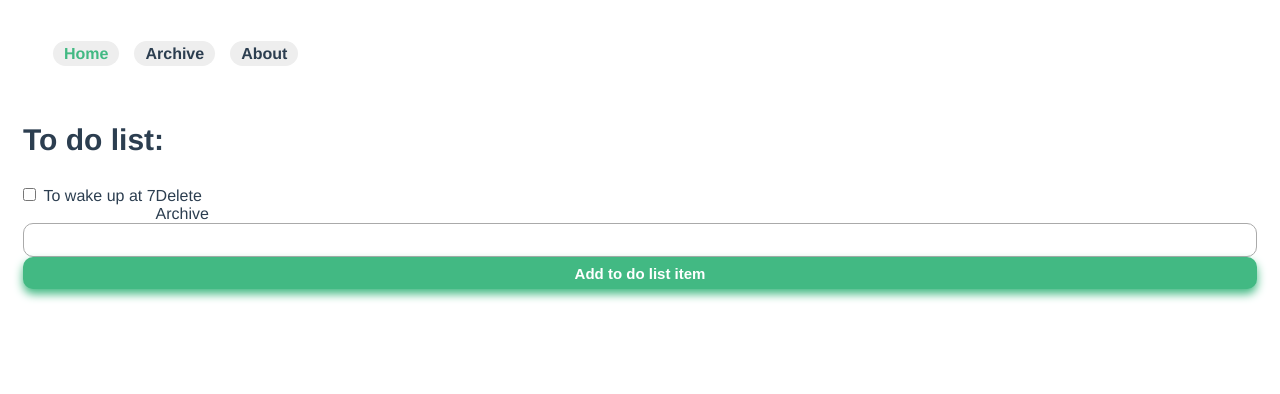
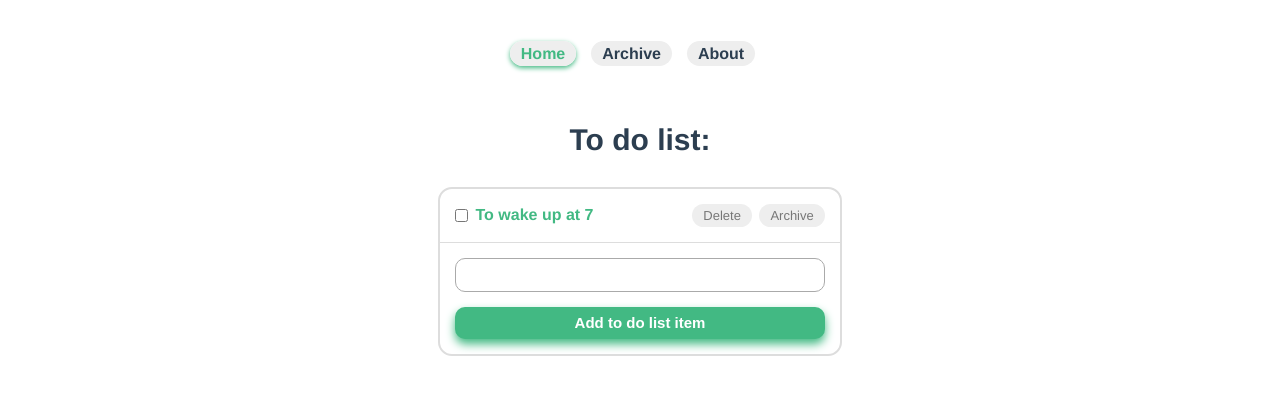
Before and after one commit to gerstlee/todolist, a Vue app: page / in a window 1280 px wide. Shown: the top 394 px of the page. Built offline with nearby package versions, Linux system fonts and the light colour scheme.

Commit message:
all the css

```diff
--- a/src/App.vue
+++ b/src/App.vue
@@ -24,11 +24,18 @@ export default {
   -webkit-font-smoothing: antialiased;
   -moz-osx-font-smoothing: grayscale;
   margin: 15px;
+  text-align: center;
   color: #2c3e50;
 }
 
 .nav {
   padding: 30px;
+}
+
+.nav a:hover {
+  box-shadow: 0 2px 5px #42b983;
+  transition: all 0.25s ease-out;
+  color: #42b983;
 }
 
 .nav a {
@@ -43,6 +50,7 @@ export default {
 
 .nav a.router-link-exact-active {
   color: #42b983;
+  box-shadow: 0 2px 5px #42b983;
 }
 
 h1 {
@@ -52,12 +60,12 @@ h1 {
 }
 
 input[type="submit"] {
-    background: #42b983;;
+    background: #42b983;
     color: white;
     border-radius: 10px;
     padding: 7.5px 15px;
     border: none;
-    box-shadow: 0 5px 10px #42b983;;
+    box-shadow: 0 5px 10px #42b983;
     font-size: 15px;
     font-weight: 600;
     transition: all 0.25s ease-out;
--- a/src/components/ToDoList.vue
+++ b/src/components/ToDoList.vue
@@ -10,11 +10,11 @@
                     <div class="archive-item" v-if="n.location !== 'archive'" @click="archiveItem" :data-id="n.id">Archive</div>
                 </div>
             </div>
-            <div id="new-todo-list-item">
+        </div>
+        <div id="new-todo-list-item">
                 <input type="text" id="new-todo-list-item-input" @keyup="updateItemText">
                 <input type="submit" id="new-todo-list-item-submit" @click="newItem" value="Add to do list item">
             </div>
-        </div>
     </div>
 </template>
 
@@ -85,4 +85,57 @@ export default {
     [data-status="true"] label {
         text-decoration: line-through;
     }
+
+    [data-status="false"] label {
+    color: #42b983;
+    font-weight: 600;
+    }
+
+    #todo-list {
+        border-radius: 14px;
+        max-width: 400px;
+        border: 2px solid #ddd;
+        margin: 5px auto;
+    }
+
+    .list-item-holder {
+        display: flex;
+        padding: 15px 15px;
+        justify-content: space-between;
+        border-bottom: 1px solid #ddd;
+    }
+
+    .item-options, .item-checkbox {
+        display: flex;
+    }
+
+    #new-todo-list-item {
+        padding: 15px;
+    }
+
+    #new-todo-list-item input[type="text"] {
+        margin: 0 0 15px 0;
+    }
+
+    .delete-item, .archive-item {
+        font-size: 13px;
+        background: #eee;
+        margin: 0 0 0 7px;
+        height: 15px;
+        border-radius: 100px;
+        transition: all 0.1s ease-out;
+        color: rgba(0,0,0,0.5);
+        cursor: pointer;
+        padding: 3.75px 11.25px;
+    }
+
+    .checkbox-items {
+    display: flex;
+    align-items: center;
+    }
+
+    .delete-item:hover, .archive-item:hover {
+    background: #ddd;
+    color: black;
+    }
 </style>
```
